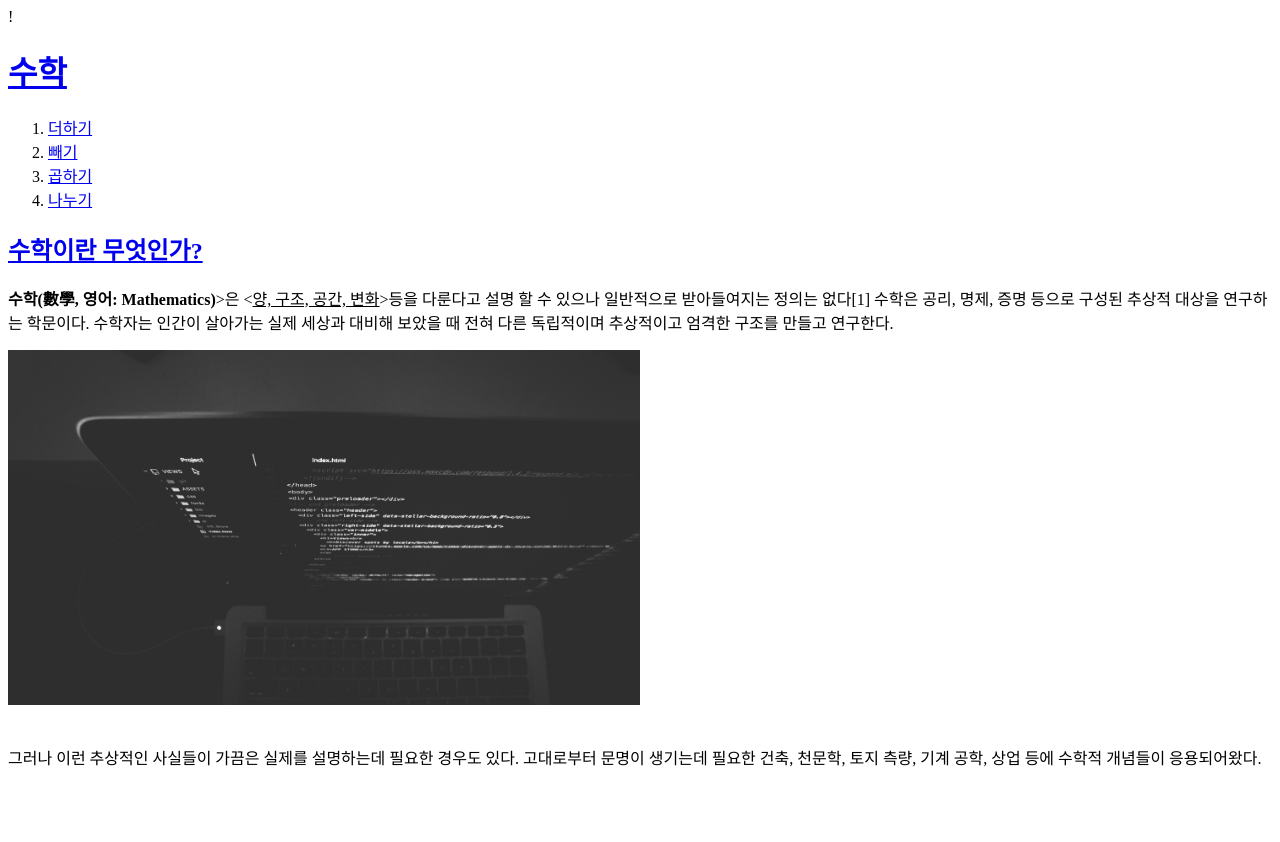
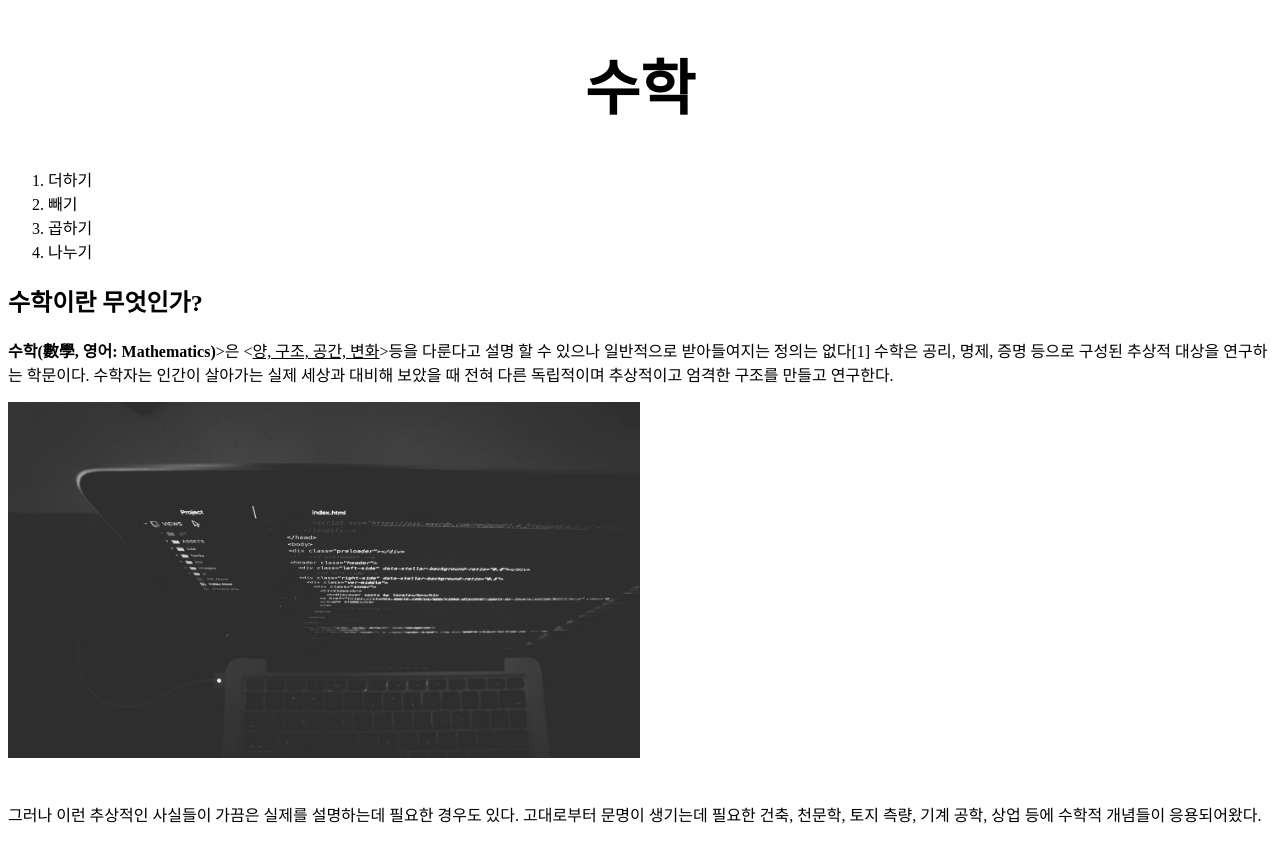
Before and after one commit to RMxso/WEB1, a plain HTML site: page index.html in a window 1280 px wide. Before the commit the page ends 800 px from the top, so only its background shows below. Drawn offline with Linux system fonts and the light colour scheme.

Commit message:
css 속성 추가

```diff
--- a/index.html
+++ b/index.html
@@ -1,17 +1,39 @@
-!<!DOCTYPE html>
+<!DOCTYPE html>
 <head>
   <title>WEB - Welcome</title>
   <meta charset="utf-8">
+  <style>
+    a { color: black;
+        text-decoration: none;
+    }
+    h1 { font-size: 60px;
+          text-align: center;
+    }
+    </style>
 </head>
 <body>
-    <h1><a href="index.html">수학</a></h1>
+    <h1><a href="index.html" >수학</a></h1>
 
+<!--
     <ol>
-    <li><a href="1.html">더하기</a></li>
-    <li><a href="2.html">빼기</a></li>
-    <li><a href="3.html">곱하기</a></li>
-    <li><a href="4.html">나누기</a></li>
+    <li><a href="1.html"><font color="red">더하기</font></a></li>
+    <li><a href="2.html"><font color="red">빼기</font></a></li>
+    <li><a href="3.html"><font color="red">곱하기</font></a></li>
+    <li><a href="4.html"><font color="red">나누기</font></a></li>
   </ol>
+-->
+
+
+
+  <ol>
+  <li><a href="1.html">더하기</a></li>
+  <li><a href="2.html">빼기</a></li>
+  <li><a href="3.html">곱하기</a></li>
+  <li><a href="4.html">나누기</a></li>
+</ol>
+
+
+
 
   <a href="https://ko.wikipedia.org/wiki/%EC%88%98%ED%95%99" target="_blank" title="위키백과">
     <h2>수학이란 무엇인가?</h2></a>
```
Also changed, not shown: 1.html (+2 -2 lines), 2.html (+2 -2 lines), 3.html (+2 -2 lines), 4.html (+2 -2 lines).
